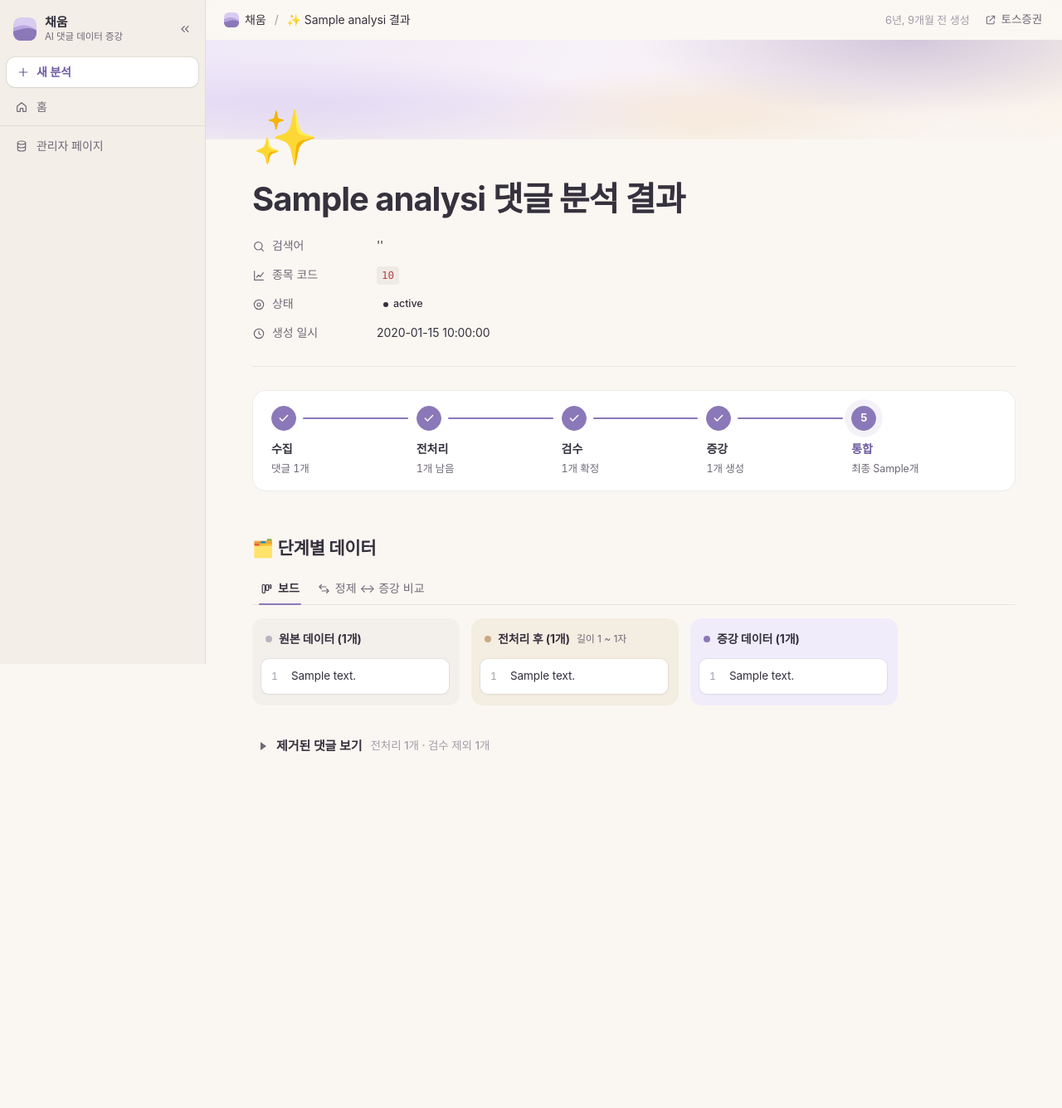
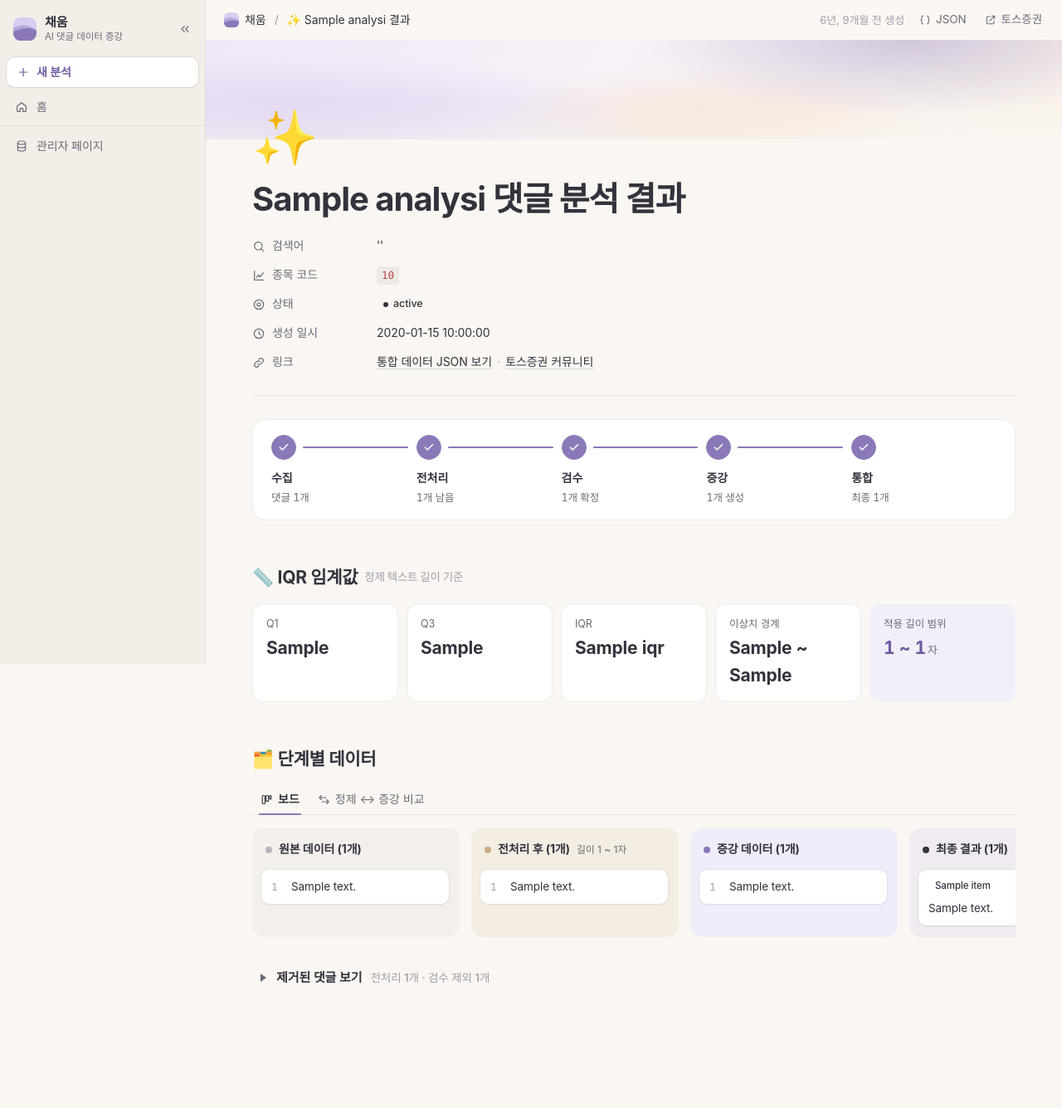
Before and after one commit to JaeYunAn/SSAFY_05-pjt, a Django app: template comments/templates/comments/result.html in a window 1280 px wide. Shown: the whole page at 83% size. Before the commit the page ends 906 px from the top, so only its background shows below. Run offline with Django 5.2, Linux system fonts and the light colour scheme; the template is opened without the code that fills it: most values are stand-ins (such as "Sample title", 1, 10 or a date in 2020); data that the repository does not hold is empty; some web fonts are replaced.

Commit message:
F607 데이터 통합 관리
- 정제 + 증강 데이터를 stage(cleaned/augmented)·source 로 구분한 하나의 결과 집합으로 통합하여 DB 저장
- 결과 화면에 최종 결과와 IQR 임계값 표시
- 단계별 데이터를 포함한 통합 결과 JSON 조회 (/comments/<id>/json/)

Co-Authored-By: Claude Opus 5.5 <noreply@anthropic.com>

```diff
--- a/comments/services/__init__.py
+++ b/comments/services/__init__.py
@@ -4,6 +4,7 @@
     crawler.py     : F603 회사 검색·선택, F604 커뮤니티 댓글 수집 (Selenium)
     preprocess.py  : F605 정규식 기반 정제, 길이 필터링, IQR 임계값 계산
     llm.py         : F605 부적절 댓글 판별, F606 증강, F610 요약 (GMS API)
+    integration.py : F607 정제 + 증강 데이터 통합
 
 각 단계는 서로 독립적인 함수로 작성되어 있어 뷰(views.py)뿐 아니라
 쉘이나 다른 스크립트에서도 그대로 재사용할 수 있다.
--- a/comments/static/comments/style.css
+++ b/comments/static/comments/style.css
@@ -786,6 +786,22 @@ a.crumb:hover { background: var(--hover); }
 /* ==========================================================================
    결과 화면
    ========================================================================== */
+/* IQR */
+.stats { display: grid; grid-template-columns: repeat(5, minmax(0, 1fr)); gap: 10px; }
+.stat {
+  padding: 14px 16px;
+  border: 1px solid var(--line);
+  border-radius: 14px;
+  background: var(--surface);
+  transition: border-color 0.2s, transform 0.2s var(--ease), box-shadow 0.2s;
+}
+.stat:hover { border-color: var(--lavender); box-shadow: var(--shadow); transform: translateY(-2px); }
+.stat-label { display: block; margin-bottom: 2px; color: var(--text-2); font-size: 12.5px; }
+.stat-value { font-size: 21px; font-weight: 700; letter-spacing: -0.01em; font-variant-numeric: tabular-nums; }
+.stat-unit { margin-left: 2px; color: var(--text-2); font-size: 13px; font-weight: 500; }
+.stat-accent { border-color: transparent; background: var(--lavender-soft); }
+.stat-accent .stat-value { color: var(--purple-ink); }
+
 /* 보기 전환 탭 */
 .views { display: flex; align-items: center; gap: 2px; margin-bottom: 16px; border-bottom: 1px solid var(--line); }
 .view-tab {
--- a/comments/templates/comments/result.html
+++ b/comments/templates/comments/result.html
@@ -10,6 +10,7 @@
 
 {% block actions %}
 <span class="topbar-time">{{ analysis.created_at|timesince }} 전 생성</span>
+<a class="ghost-btn" href="{% url 'comments:json' analysis.pk %}" target="_blank">{% icon 'braces' 14 %}JSON</a>
 {% if analysis.source_url %}
   <a class="ghost-btn" href="{{ analysis.source_url }}" target="_blank" rel="noopener">{% icon 'external' 14 %}토스증권</a>
 {% endif %}
@@ -40,12 +41,38 @@
       <dt>{% icon 'clock' %}생성 일시</dt>
       <dd>{{ analysis.created_at|date:"Y-m-d H:i:s" }}</dd>
     </div>
+    <div class="prop">
+      <dt>{% icon 'link' %}링크</dt>
+      <dd>
+        <a class="link" href="{% url 'comments:json' analysis.pk %}" target="_blank">통합 데이터 JSON 보기</a>
+        {% if analysis.source_url %}<span class="muted">·</span><a class="link" href="{{ analysis.source_url }}" target="_blank" rel="noopener">토스증권 커뮤니티</a>{% endif %}
+      </dd>
+    </div>
   </dl>
 </header>
 {% endblock %}
 
 {% block content %}
-{% include 'comments/_steps.html' with current=5 compact=True n1=analysis.raw_comments|length n2=analysis.candidate_comments|length n3=analysis.cleaned_comments|length n4=analysis.augmented_comments|length %}
+{% include 'comments/_steps.html' with current=6 compact=True n1=analysis.raw_comments|length n2=analysis.candidate_comments|length n3=analysis.cleaned_comments|length n4=analysis.augmented_comments|length n5=analysis.final_comments|length %}
+
+{% with iqr=analysis.iqr_threshold %}
+  <section class="block">
+    <h2 class="block-title">📏 IQR 임계값 <span class="block-note">정제 텍스트 길이 기준</span></h2>
+    <div class="stats">
+      <div class="stat"><span class="stat-label">Q1</span><b class="stat-value">{{ iqr.q1|default_if_none:"-" }}</b></div>
+      <div class="stat"><span class="stat-label">Q3</span><b class="stat-value">{{ iqr.q3|default_if_none:"-" }}</b></div>
+      <div class="stat"><span class="stat-label">IQR</span><b class="stat-value">{{ iqr.iqr|default_if_none:"-" }}</b></div>
+      <div class="stat">
+        <span class="stat-label">이상치 경계</span>
+        <b class="stat-value">{{ iqr.lower_fence|default_if_none:"-" }} ~ {{ iqr.upper_fence|default_if_none:"-" }}</b>
+      </div>
+      <div class="stat stat-accent">
+        <span class="stat-label">적용 길이 범위</span>
+        <b class="stat-value">{{ iqr.min_length }} ~ {{ iqr.max_length }}<span class="stat-unit">자</span></b>
+      </div>
+    </div>
+  </section>
+{% endwith %}
 
 <section class="block">
   <h2 class="block-title">🗂️ 단계별 데이터</h2>
@@ -89,6 +116,18 @@
           {% endfor %}
         </ol>
       </section>
+
+      <section class="lane lane-final">
+        <header class="lane-head"><span class="dot dot-final"></span><h3 class="lane-title">최종 결과 ({{ analysis.final_comments|length }}개)</h3></header>
+        <ol class="lane-list">
+          {% for item in analysis.final_items %}
+            <li class="card card-stacked reveal" style="--i: {{ forloop.counter0 }}">
+              <span class="tag tag-{{ item.stage }}">{{ item.label }}</span>
+              <p>{{ item.text }}</p>
+            </li>
+          {% endfor %}
+        </ol>
+      </section>
     </div>
   </div>
 
--- a/comments/urls.py
+++ b/comments/urls.py
@@ -9,4 +9,5 @@ urlpatterns = [
     path("company/", views.company, name="company"),
     path("<int:pk>/review/", views.review, name="review"),
     path("<int:pk>/", views.result, name="result"),
+    path("<int:pk>/json/", views.export_json, name="json"),
 ]
```
Also changed, not shown: comments/models.py (+29 -0 lines), comments/services/integration.py (added, +26 -0 lines), comments/tests.py (+25 -0 lines), comments/views.py (+10 -2 lines).
